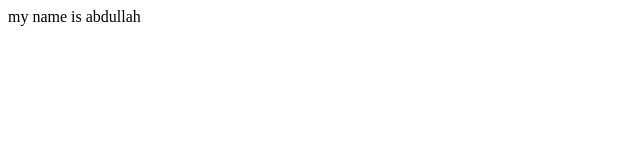
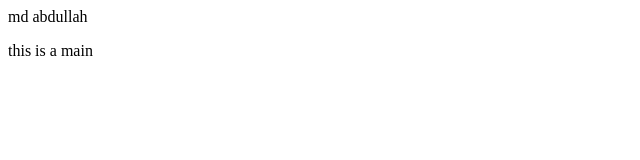
Before and after one commit to md01897640-afk/clear, a plain HTML site: page index.html in a window 1280 px wide. Shown: the whole page, without its empty margins (0-640 px from the left). Drawn offline with Linux system fonts and the light colour scheme.

Commit message:
this ia a new

```diff
--- a/index.html
+++ b/index.html
@@ -1 +1,2 @@
-<p>my name is abdullah</p>
+<p> md abdullah </p>
+<p> this is a main </p>
```
